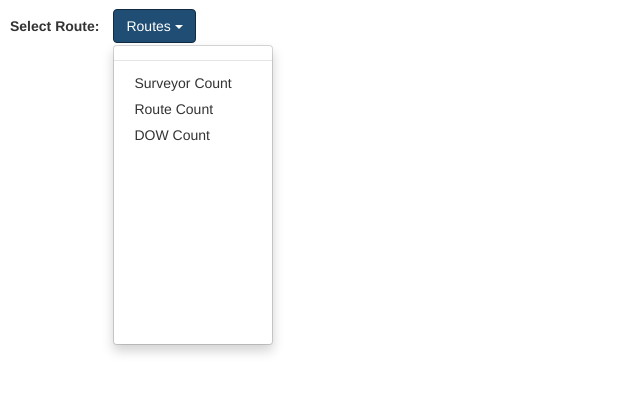
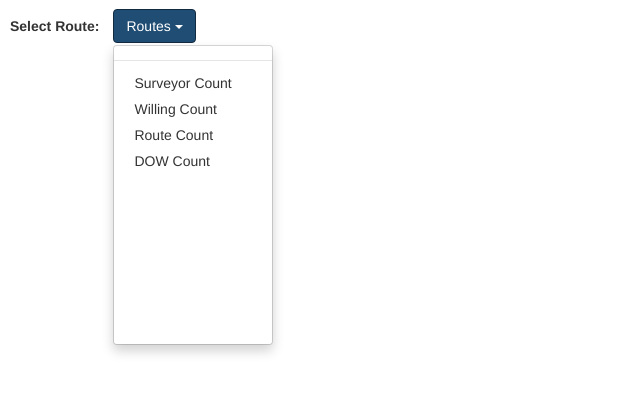
Before and after one commit to baofeng-dong/spring-2016-survey-dashboard, a Flask app: template dashboard/templates/sroutes.html in a window 1280 px wide, after a click on "Routes". Shown: the part 51-444 px from the top of the page, without its empty margins (0-640 px from the left). Run offline with Flask 2, Linux system fonts and the light colour scheme; the template is opened without the code that fills it, so the values that code supplies are empty; parts of the project's set-up code (start-up, migrations or seed data) failed here and were passed over; some libraries are stand-ins or nearby versions.

Commit message:
created view for declined survey by surveyor

```diff
--- a/dashboard/static/CSS/style.css
+++ b/dashboard/static/CSS/style.css
@@ -1,5 +1,5 @@
 #line-chart, #surveyor-pie-chart, #wk-bar-chart, #route-pie-chart, #surveyor-count, #surveyor-route, #route-count, #transfer, #trip,
-#agency, #faretype, #purchasetype, #daypass, #singlefare, #purloc
+#agency, #faretype, #purchasetype, #daypass, #singlefare, #purloc, #willing-count
 {
   max-width: 1000px;
   width: 100%;
--- a/dashboard/static/js/sroutes.js
+++ b/dashboard/static/js/sroutes.js
@@ -76,6 +76,7 @@ function buildkey(routes){
     routeskey['Surveyor Count'] = 300;
     routeskey['Route Count'] = 310;
     routeskey['DOW Count'] = 320;
+    routeskey['Willing Count'] = 330;
     return routeskey
 }
 
@@ -83,10 +84,8 @@ function reset(){
     $("#surveyor-route").hide();
     $("#line-chart").hide();
     $("#surveyor-count").hide();
-    $("#surveyor-pie-chart").hide();
     $("#route-count").hide();
-    $("#route-pie-chart").hide();
-    $("#wk-bar-chart").hide();
+    $("#willing-count").hide();
     $("#button-header").hide();
     $("#toggle").attr('value','Hide');
 }
@@ -111,14 +110,14 @@ $('#filter_line a').on('click', function() {
         $.getJSON('srdata', args, function(data) {
             tb_id = "#route-pct"
             div_id_ln = "#line-chart"
-            div_id_tb = "#surveyor-route"
+            div_id = "#surveyor-route"
             var chart = data.line_chart;
             console.log(chart);
             data = data.data;
             console.log(data);
             build_table(data,tb_id);
             append_img(div_id_ln);
-            toggle_tb(div_id_tb);
+            toggle_tb(div_id);
 
         });
 
@@ -126,49 +125,66 @@ $('#filter_line a').on('click', function() {
     else if (routeskey[sel_line] == 300) {
 
         $("#surveyor-count").show();
-        $("#surveyor-pie-chart").show();
+        $("#line-chart").show();
         $("#button-header").show();
         $.getJSON('userdata', args, function(data) {
             tb_id = "#surveyor-pct"
-            div_id = "#surveyor-pie-chart"
-            div_id_tb = "#surveyor-count"
+            div_id_ln = "#line-chart"
+            div_id = "#surveyor-count"
             data = data.data;
             console.log(data)
             build_table(data,tb_id);
-            append_img(div_id);
-            toggle_tb(div_id_tb);
+            append_img(div_id_ln);
+            toggle_tb(div_id);
 
         });
     }
     else if (routeskey[sel_line] == 310) {
 
         $("#route-count").show();
-        $("#route-pie-chart").show();
+        $("#line-chart").show();
         $("#button-header").show();
 
 
         $.getJSON('rtedata', args, function(data) {
             tb_id = "#rte-count"
-            div_id_ch = "#route-pie-chart"
-            div_id_tb = "#route-count"
+            div_id_ln = "#line-chart"
+            div_id = "#route-count"
             data = data.data;
             console.log(data)
             build_table(data,tb_id);
-            append_img(div_id_ch);
-            toggle_tb(div_id_tb);
+            append_img(div_id_ln);
+            toggle_tb(div_id);
 
         });
     }
     else if (routeskey[sel_line] == 320) {
 
-        $("#wk-bar-chart").show();
+        $("#line-chart").show();
 
         $.getJSON('surveywkd', args, function(data) {
-            div_id = "#wk-bar-chart"
+            div_id = "#line-chart"
             data = data.data;
             console.log(data)
             append_img(div_id);
         });
     }
+    else if (routeskey[sel_line] == 330) {
+
+        $("#line-chart").show();
+        $("#willing-count").show();
+        $("#button-header").show();
+
+        $.getJSON('willing', args, function(data) {
+            div_id = "#willing-count"
+            tb_id = "#willing-table"
+            div_id_ln = "#line-chart"
+            data = data.data;
+            console.log(data)
+            build_table(data,tb_id);
+            append_img(div_id_ln);
+            toggle_tb(div_id);
+        });
+    }
 
 });
--- a/dashboard/templates/sroutes.html
+++ b/dashboard/templates/sroutes.html
@@ -17,6 +17,7 @@
           <ul id="filter_line" class="dropdown-menu scrollable-menu" role="menu">
             <li role="presentation" class="divider"></li>
             <li><a href="#">Surveyor Count</a></li>
+            <li><a href="#">Willing Count</a></li>
             <li><a href="#">Route Count</a></li>
             <li><a href="#">DOW Count</a></li>
             {% for route in routes %}
@@ -46,11 +47,6 @@
 </div>
 
 
-<div id="line-chart" style="display:none">
-
-</div>
-
-
 <div id="surveyor-count">
   <table id="surveyor-pct" class="table table-bordered">
     <tr>
@@ -60,11 +56,6 @@
     </tr>
   </table>
 </div>
-
-<div id="surveyor-pie-chart" style="display:none">
-
-</div>
-
 
 
 <div id="route-count" class="content">
@@ -78,14 +69,26 @@
 
 </div>
 
-<div id="route-pie-chart" style="display:none">
+
+<div id="willing-count" class="content">
+  <table id="willing-table" class="table table-bordered">
+    <tr>
+        <th class="text-center">Surveyor</th>
+        <th class="text-center">Willing</th>
+        <th class="text-center">Count</th>
+        <th class="text-center">Pct Surveyor</th>
+        <th class="text-center">Pct</th>
+    </tr>
+  </table>
 
 </div>
 
 
-<div id="wk-bar-chart" style="display:none">
+<div id="line-chart" style="display:none">
 
 </div>
+
+
 <script>
     var routes = {{routes|tojson|safe}};
     var base = '{{url_for('index')}}';
```
Also changed, not shown: dashboard/templates/fareresults.html (+0 -36 lines), dashboard/views.py (+28 -0 lines).
